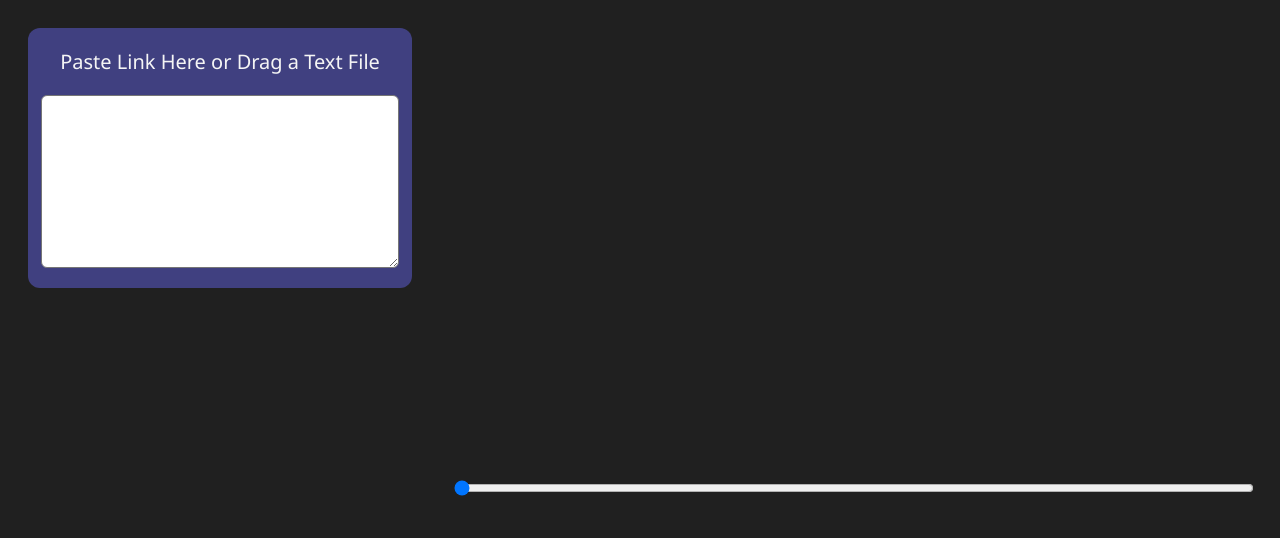
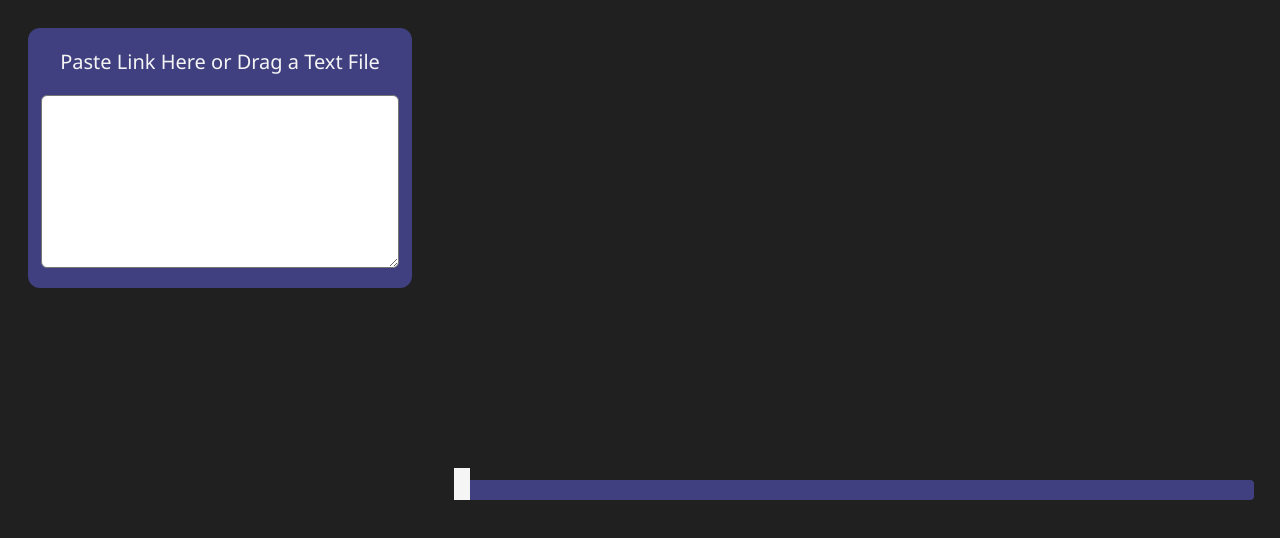
Before and after one commit to Rendekendo/Rendek-Video-Download, an Electron app: page src/index.html in a window 1280 px wide. Drawn offline with Linux system fonts and the light colour scheme.

Commit message:
change style for seekbar

```diff
--- a/src/index.css
+++ b/src/index.css
@@ -57,6 +57,18 @@ textarea{
 }
 
 #seekbar {
+  -webkit-appearance: none;
+  background: transparent;
+  cursor: pointer;
   width: 100%;
-
+  background-color: var(--background-color2);
+  border-radius: 4px;
 }
+input[type="range"]::-webkit-slider-thumb {
+  -webkit-appearance: none;
+  appearance: none;
+  margin-top: -12px;
+  background-color: var(--text-color);
+  height: 2rem;
+  width: 1rem;
+}
```
